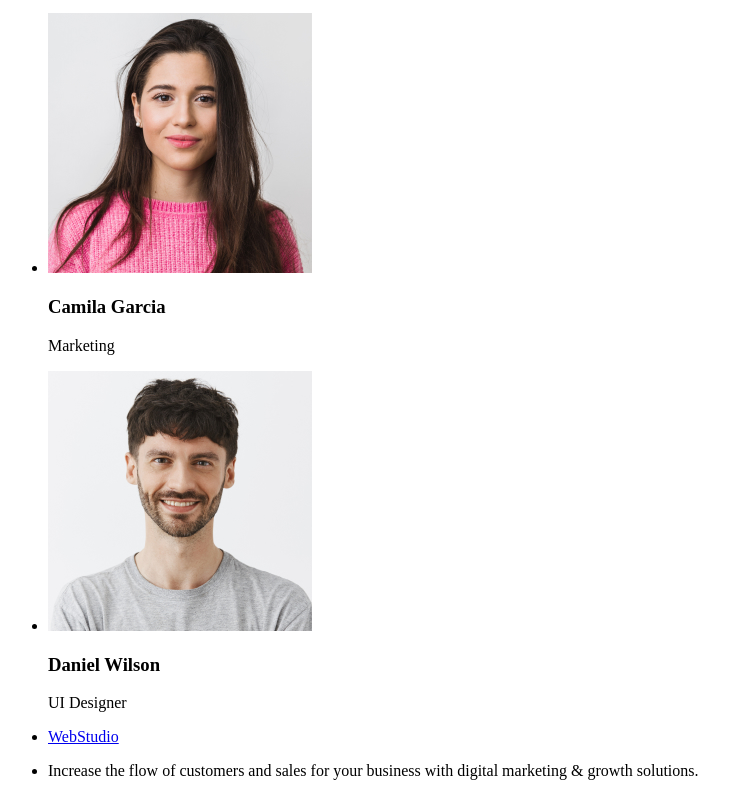
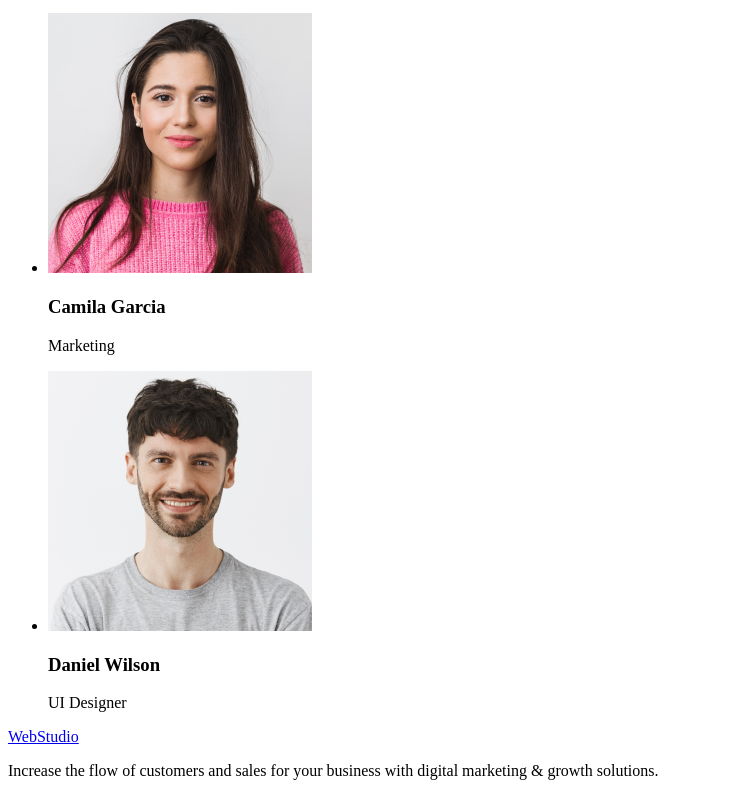
Before and after one commit to hel7side/goit-markup-hw-01, a plain HTML site: page index.html in a window 1280 px wide. Shown: the part 1362-2158 px from the top of the page, without its empty margins (0-749 px from the left). Drawn offline with Linux system fonts and the light colour scheme.

Commit message:
edited index.html

```diff
--- a/index.html
+++ b/index.html
@@ -10,7 +10,7 @@
 
     <header>
         <nav>
-            <a href="./index.html">WebStudio</a> <!-- Логотип як посилання з текстом без додаткових тегів -->
+            <a href="./index.html">WebStudio</a> <!-- Логотип, який є посиланням без додаткових тегів -->
             <ul>
                 <li><a href="">Studio</a></li>
                 <li><a href="">Portfolio</a></li>
@@ -87,14 +87,8 @@
     <!-- Footer -->
 
     <footer>
-        <ul>
-            <li>
-                <a href="./index.html">WebStudio</a> <!-- Логотип як посилання з текстом без додаткових тегів -->
-            </li>
-            <li>
-                <p>Increase the flow of customers and sales for your business with digital marketing & growth solutions.</p> <!-- Параграф у футері без <br> -->
-            </li>
-        </ul>
+        <a href="./index.html">WebStudio</a> <!-- Логотип, який є посиланням без додаткових тегів -->
+        <p>Increase the flow of customers and sales for your business with digital marketing & growth solutions.</p> <!-- Другим елементом футера є параграф -->
     </footer>
 
 </body>
```
